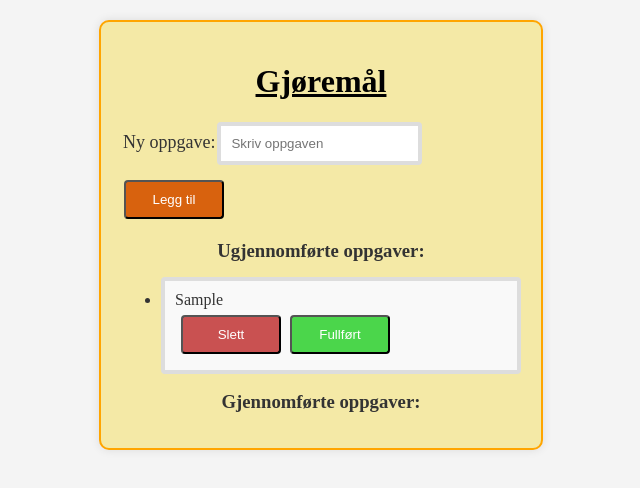
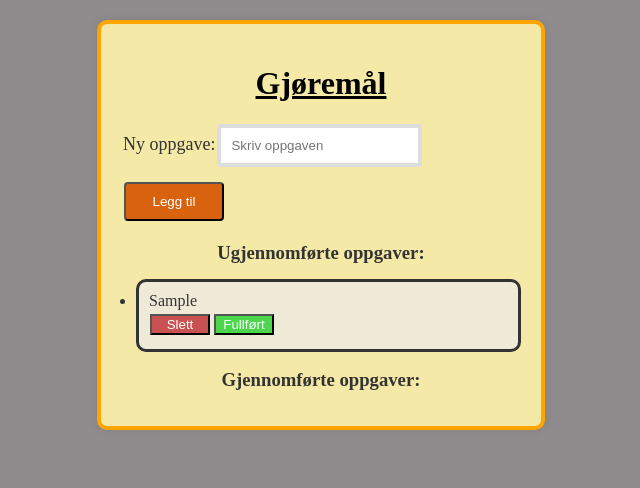
Before and after one commit to Mapham1/PhamProsjekt, a React (Create React App) app in the folder react-to-do-list/: page / in a window 1280 px wide. Both pictures are taken after typing "Sample" into the empty fields and a click on the button "Legg til". Shown: the top 488 px of the page, without its empty margins (319-959 px from the left). Built offline with nearby package versions, Linux system fonts and the light colour scheme.

Commit message:
Fikset plassering på knappene

```diff
--- a/react-to-do-list/src/App.js
+++ b/react-to-do-list/src/App.js
@@ -68,20 +68,20 @@ const TaskList = () => {
           placeholder="Skriv oppgaven"
           required
         />
-        <button type="submit">Legg til</button>
+       <button type="submit" className="add-task-button">Legg til</button>
       </form>
       {/* Liste over ufullførte oppgaver */}
       <h3>Ugjennomførte oppgaver:</h3>
       <ul>
         {tasks.map((task, index) => (
-          <li key={index} className={task.completed ? 'completed' : ''}>
+         <li key={index} className={`uncompleted-task ${task.completed ? 'completed' : ''}`}>
             {task.text}
             <br />
             <button onClick={() => deleteTask(index)} className="delete-btn">
               Slett
             </button>
             {!task.completed && (
-              <button onClick={() => toggleComplete(index)} className="toggle-btn">
+              <button onClick={() => toggleComplete(index)} className="toggle-btn-complete">
                 Fullført
               </button>
             )}
@@ -95,7 +95,7 @@ const TaskList = () => {
           {completedTasks.map((task, index) => (
             <li key={index} className="completed-task">
               {task.text}
-              <button onClick={() => deleteCompletedTask(index)} className="delete-btn">
+              <button onClick={() => deleteCompletedTask(index)} className="delete-btn-completed">
                 Slett
               </button>
             </li>
--- a/react-to-do-list/src/app.css
+++ b/react-to-do-list/src/app.css
@@ -1,23 +1,28 @@
 body {
-    background-color: #f4f4f4;
+    background-color: #8e8c8c;
+    /* Bakgrunnsfargen på nettsiden */
     color: #333;
 }
 
 h1 {
-    text-align: center; /* Sentralisere overskriften */
+    text-align: center;
+    /* Sentralisere overskriften */
     color: rgb(1, 1, 1);
-    text-decoration: underline; /*Få en understrek på overskriften */
+    text-decoration: underline;
+    /*Få en understrek på overskriften */
 }
 
 
 #app {
-   background-color:rgb(244, 233, 166);
-   max-width: 400px;
-   border-radius: 10px;
-   padding: 20px;
-   margin: 20px auto;
-   box-shadow: 0 0 10px rgba(0, 0, 0, 0.1);
-   border: 2px solid orange;    /* Få en outline på borderern */
+    background-color: rgb(244, 233, 166);
+    /* Bakgrunnsfarge for "appen" */
+    max-width: 400px;
+    border-radius: 10px;
+    padding: 20px;
+    margin: 20px auto;
+    box-shadow: 0 0 10px rgba(0, 0, 0, 0.1);
+    border: 4px solid orange;
+    /* Få en outline på borderern */
 }
 
 input {
@@ -27,41 +32,64 @@ input {
     border-radius: 4px;
 }
 
-button {
+/* Oransje farge på "legg til" knapp */
+.add-task-button {
     border-radius: 4px;
     padding: 10px;
     margin: 3px;
-    width: 100px; /* Få bredere boks */
+    width: 100px;
     background-color: rgb(216, 98, 14);
     color: white;
 }
 
+/* Svart farge for hover */
 button:hover {
-    background-color: black;
+    background-color: rgb(0, 0, 0);
 }
 
+/* Styling til tekst "Ny oppgave:" */
 label {
     font-size: large;
     margin: 2px;
 }
 
+
+/* Plassere liste av oppgavene litt mer til venstre */
 li {
-    background-color: #f9f9f9;
-    padding: 10px;
     margin-bottom: 4px;
-    border: 4px solid #ddd;
-    border-radius: 4px;
+    margin-left: -25px;
 }
 
+/* Få en annen farge på ugjennomførte oppgaver */
+.uncompleted-task {
+    background-color: #ede9e9ba;
+    padding: 10px;
+    border: 3px solid;
+    border-radius: 10px;
+    /* Få en fin bue på borderen til oppgavene */
+}
+
+
+/* Vanlig delete button */
 .delete-btn {
     background-color: rgb(201, 81, 81);
-    margin: 6px;
+    margin: 4px;
+    margin-left: 1px;
+    color: white;
+    width: 60px;
+
 }
 
-.toggle-btn {
+/* Fullfør knappen */
+.toggle-btn-complete {
     background-color: rgb(75, 214, 75);
+    color: white;
+    width: 60px;
+
 }
 
+
+/* Stylingen til "Ugjennomførte oppgaver:" og "Gjennomførte oppgaver"*/
 h3 {
     text-align: center;
     margin-bottom: 0px;
@@ -69,8 +97,19 @@ h3 {
     padding: 10px;
 }
 
+/* Grønn farge på gjennomførte oppgaver*/
 .completed-task {
-    border: 4px solid;
+    border: 3px solid;
     background-color: rgb(75, 214, 75);
-    border-radius: 4px;
+    border-radius: 10px;
+    padding: 15px;
 }
+
+
+/* En slette knapp for gjennomførte oppgaver, skal alltid være helt til venstre */
+.delete-btn-completed {
+    background-color: rgb(201, 81, 81);
+    position: absolute;
+    right: 780px;
+    color: white;
+}
```
